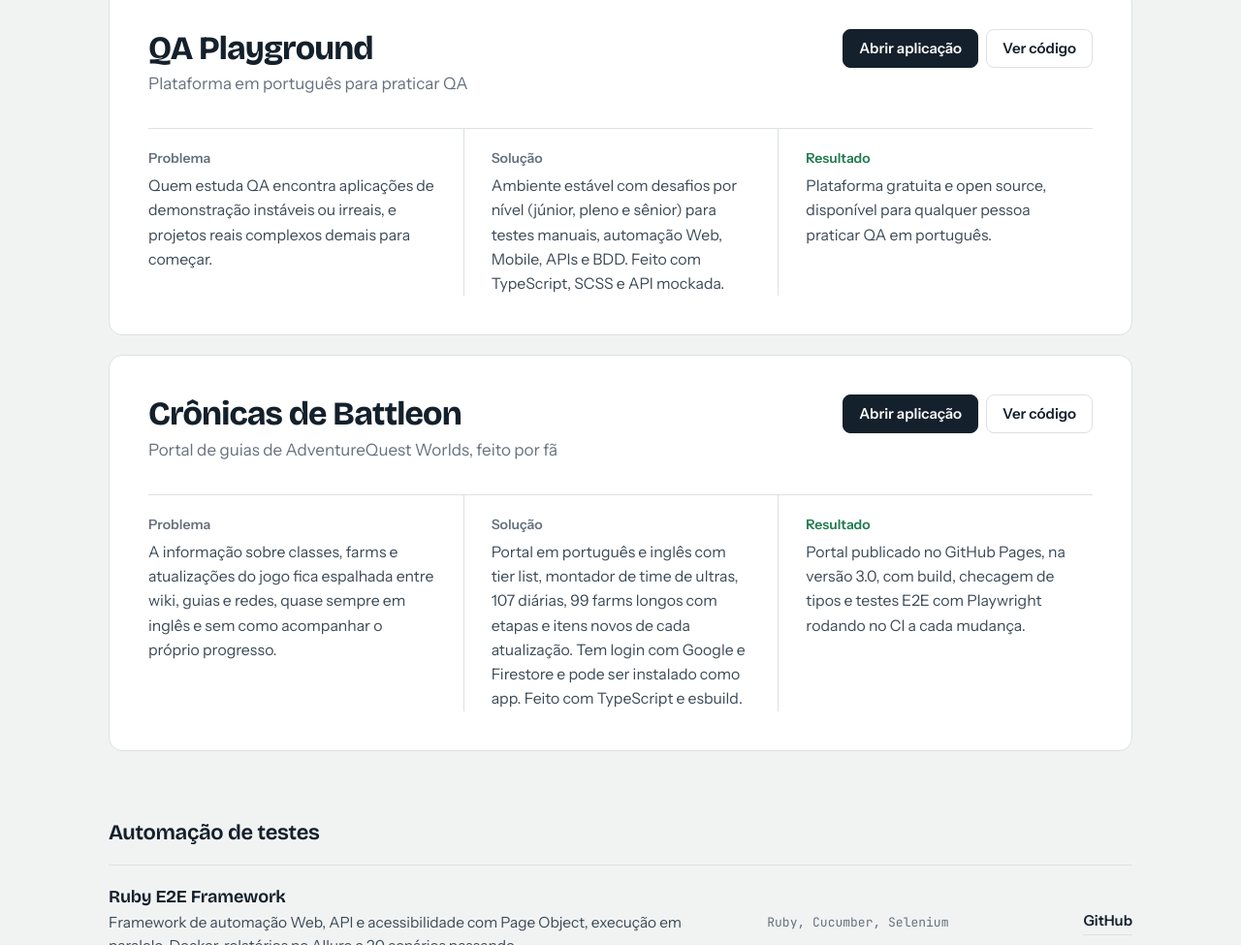
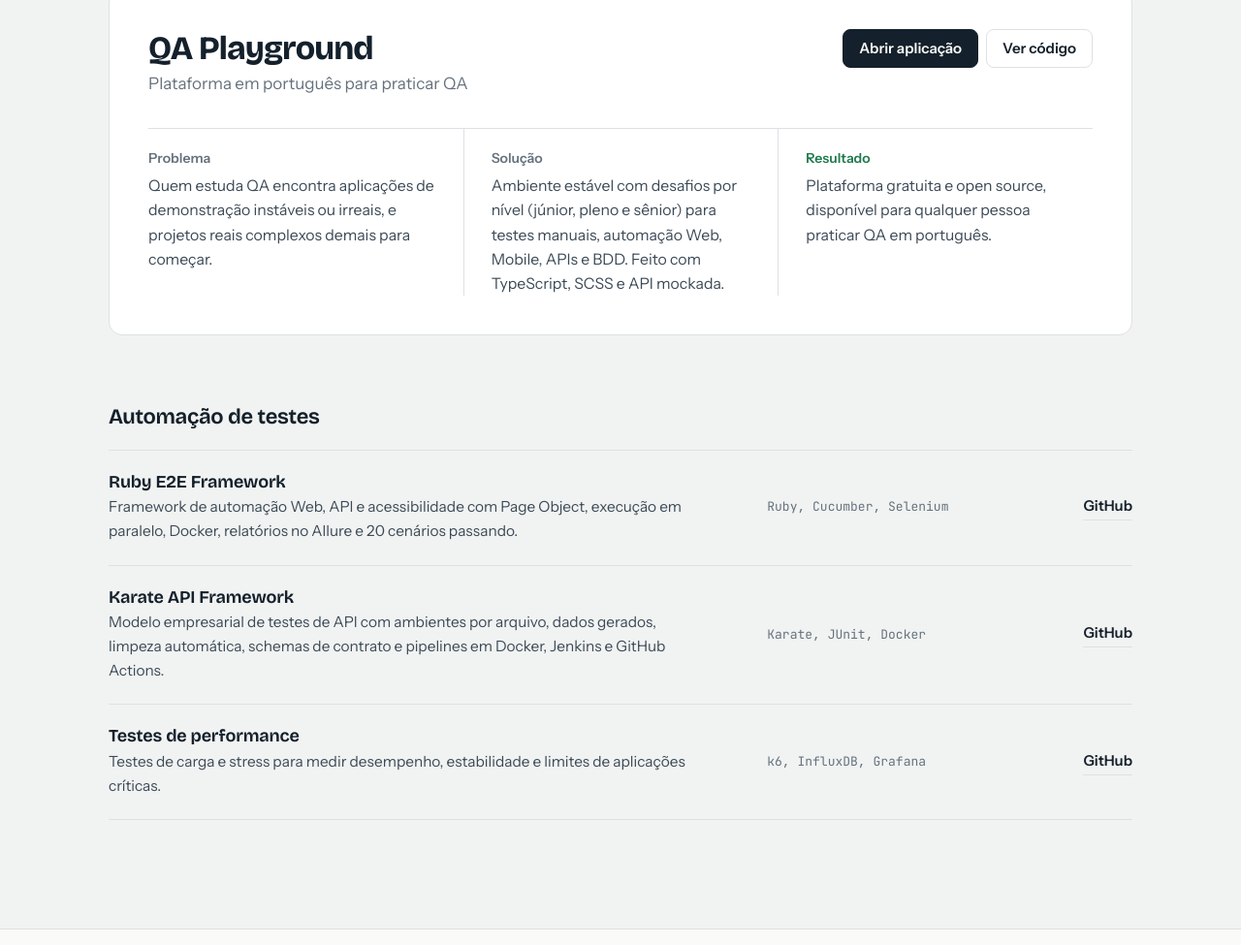
Before and after one commit to David-Nascimento/qa-automation-portfolio, a plain HTML site: page index.html in a window 1280 px wide. Shown: the part 3652-4627 px from the top of the page at 97% size. Drawn offline with nearby package versions, Linux system fonts and the light colour scheme.

Commit message:
Remove o projeto Crônicas de Battleon do portfólio
Co-Authored-By: Claude Opus 5.5 <noreply@anthropic.com>
Claude-Session: https://claude.ai/code/session_01M8xYCLUo32ibduDZdruCUv

```diff
--- a/index.html
+++ b/index.html
@@ -302,33 +302,6 @@
           </div>
         </article>
 
-        <article class="case">
-          <header class="case-head">
-            <div>
-              <h3>Crônicas de Battleon</h3>
-              <p class="case-sub">Portal de guias de AdventureQuest Worlds, feito por fã</p>
-            </div>
-            <div class="case-links">
-              <a href="https://david-nascimento.github.io/cronicas-de-battleon/" target="_blank" rel="noopener noreferrer">Abrir aplicação</a>
-              <a href="https://github.com/David-Nascimento/cronicas-de-battleon" target="_blank" rel="noopener noreferrer">Ver código</a>
-            </div>
-          </header>
-          <div class="case-cols">
-            <div>
-              <h4>Problema</h4>
-              <p>A informação sobre classes, farms e atualizações do jogo fica espalhada entre wiki, guias e redes, quase sempre em inglês e sem como acompanhar o próprio progresso.</p>
-            </div>
-            <div>
-              <h4>Solução</h4>
-              <p>Portal em português e inglês com tier list, montador de time de ultras, 107 diárias, 99 farms longos com etapas e itens novos de cada atualização. Tem login com Google e Firestore e pode ser instalado como app. Feito com TypeScript e esbuild.</p>
-            </div>
-            <div>
-              <h4>Resultado</h4>
-              <p>Portal publicado no GitHub Pages, na versão 3.0, com build, checagem de tipos e testes E2E com Playwright rodando no CI a cada mudança.</p>
-            </div>
-          </div>
-        </article>
-
         <h3 class="sub-title">Automação de testes</h3>
         <ul class="repos">
           <li class="repo">
```
